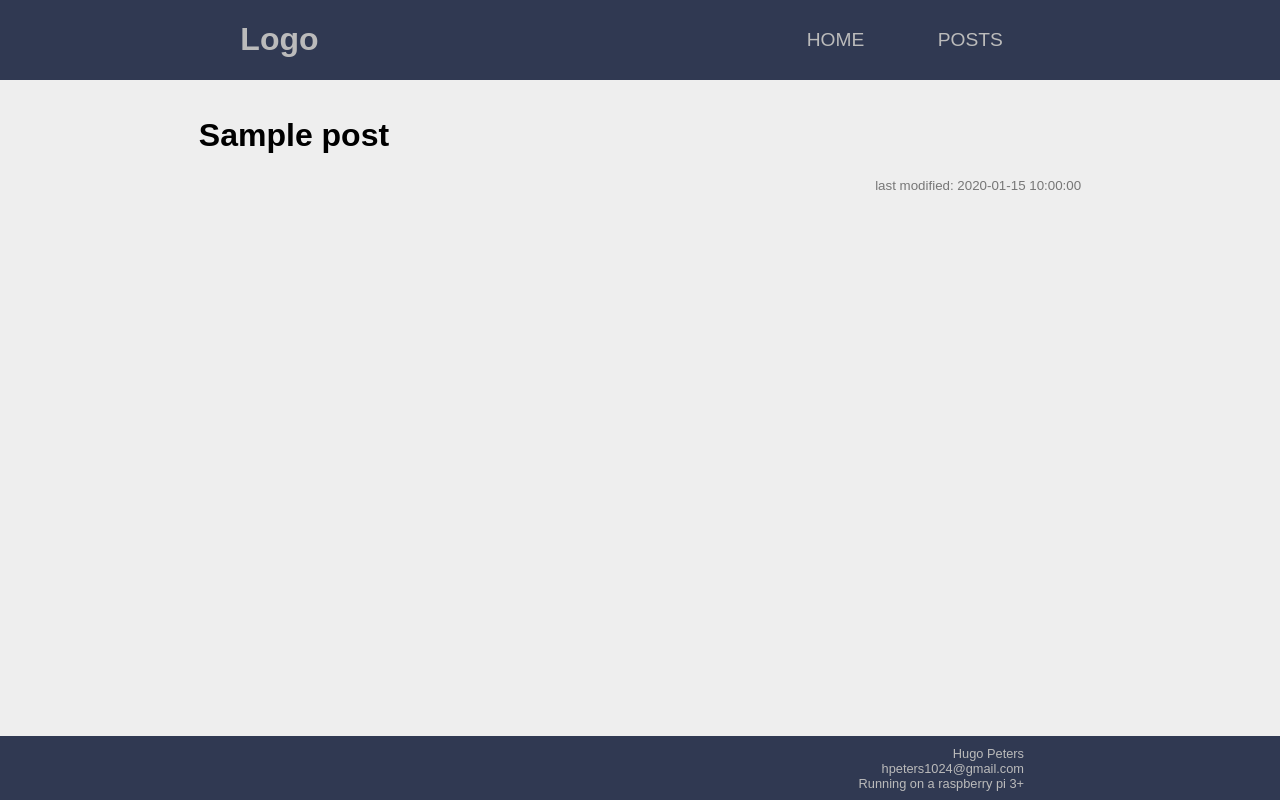
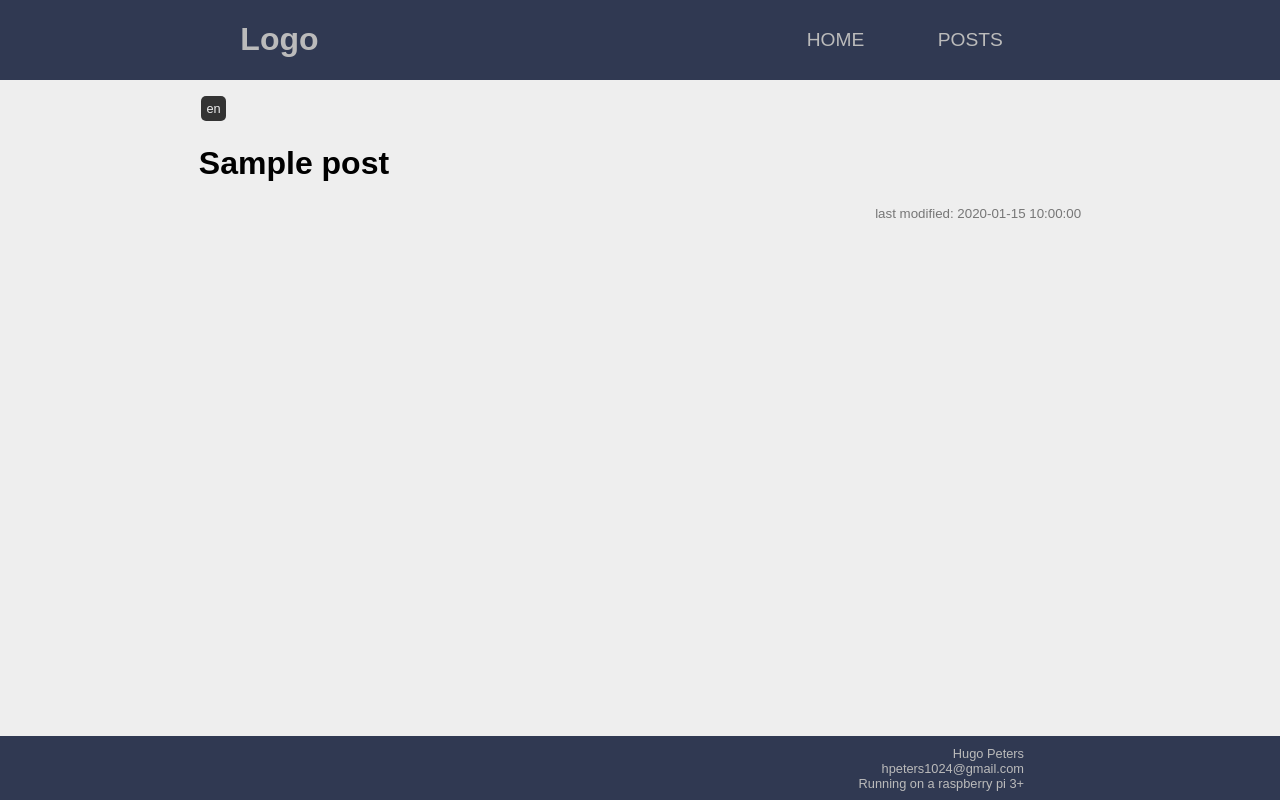
Before and after one commit to HugoPeters1024/blog, a Python web app: template design/templates/post.html in a window 1280 px wide. Run offline with Jinja, Linux system fonts and the light colour scheme; the template is opened without the code that fills it: most values are stand-ins (such as "Sample title", 1, 10 or a date in 2020).

Commit message:
Add languages to posts

```diff
--- a/design/posts/2/abstract.html
+++ /dev/null
@@ -1 +0,0 @@
-with a new abstract
--- a/design/posts/index.html
+++ b/design/posts/index.html
@@ -7,6 +7,11 @@
        <h3>{{ post.title }}</h3>
        <p>posted at: {{ post.get_postedAt_format() }}</p>
        <p class="abstract">{{ post.abstract | safe }}</p>
+       <div class="code-languages">
+         {% for lang in post.languages %}
+           <div class="code-language">{{lang}}</div>
+         {% endfor %}
+       </div>
      </a>
     {% endfor %}
   </div>
--- a/design/public/style.css
+++ b/design/public/style.css
@@ -4,6 +4,7 @@
     --nav-text-hover: #e15f41;
     --nav-font: "Courier New", Courier, monospace;
     --white: #eee;
+    --black: #333;
 }
 
 body {
@@ -283,6 +284,7 @@ footer .foot-box {
 .post-grid p.abstract {
   padding: 0.5em;
   font-style: italic;
+  font-size: 0.9em;
 }
 
 .post-grid-block {
@@ -323,6 +325,21 @@ footer .foot-box {
   width: 100%;
 }
 
+.code-languages {
+  display: flex;
+  flex-wrap: wrap;
+}
+
+.code-language {
+  padding: 0.4em;
+  margin: 0.2em;
+  margin-top: 0;
+  font-size: 0.8em;
+  background-color: var(--black);
+  color: var(--white);
+  border-radius: 5px;
+}
+
 /* Home page */
 
 .profile-picture {
--- a/design/templates/post.html
+++ b/design/templates/post.html
@@ -3,6 +3,11 @@
 {% block title %}{{post.title}}{% endblock %}
 
 {% block content %}
+  <div class="code-languages">
+    {% for lang in post.languages %}
+    <div class="code-language">{{ lang }}</div>
+    {% endfor %}
+  </div>
   <h1>{{post.title}}</h1>
   {% block post %}
   {% endblock %}
--- a/src/cli.py
+++ b/src/cli.py
@@ -34,7 +34,7 @@ def init_cmd(force: bool) -> None:
         click.echo("state.json already exists, blog already initialized")
         sys.exit(1)
 
-    state = State([Post(0, "test_post", datetime.now())])
+    state = State([Post(0, "test_post", datetime.now(), ["secret_language"])])
     state_path.write_text(json.dumps(state.to_json()))
 
 
@@ -53,6 +53,7 @@ def post_create_cmd() -> None:
     new_id = 1 + max([x.number for x in state.posts])
     title = click.prompt("Title")
     abstract = click.prompt("Abstract", default="No abstract available")
+    languages = click.prompt("Languages").split(",")
 
     template_file = Path("design") / "templates" / "post_empty.html"
 
@@ -65,7 +66,7 @@ def post_create_cmd() -> None:
     with open(result_dir / "abstract.html", "w") as f:
         f.write(abstract)
 
-    post = Post(new_id, title, datetime.now())
+    post = Post(new_id, title, datetime.now(), languages)
     state.posts.append(post)
     saveState(state)
     os.system("%s %s" % (os.getenv("EDITOR"), result_dir / "index.html"))
--- a/src/state.py
+++ b/src/state.py
@@ -10,12 +10,14 @@ class Post:
     number: int
     title: str
     postedAt: datetime
+    languages: List[str]
 
     def to_json(self) -> Dict[str, Any]:
         return {
             "number": self.number,
             "title": self.title,
             "postedAt": self.postedAt.isoformat(timespec="seconds"),
+            "languages": self.languages,
         }
 
     def get_url(self) -> str:
@@ -30,8 +32,9 @@ class Post:
             number = int(json["number"])
             title = str(json["title"])
             postedAt = datetime.fromisoformat(json["postedAt"])
+            languages = json["languages"]
 
-            return cls(number, title, postedAt)
+            return cls(number, title, postedAt, languages)
         except KeyError:
             return None
 
```
Also changed, not shown: design/posts/2/index.html (deleted, +0 -12 lines), src/generate.py (+8 -1 lines), state.json (+9 -2 lines).
